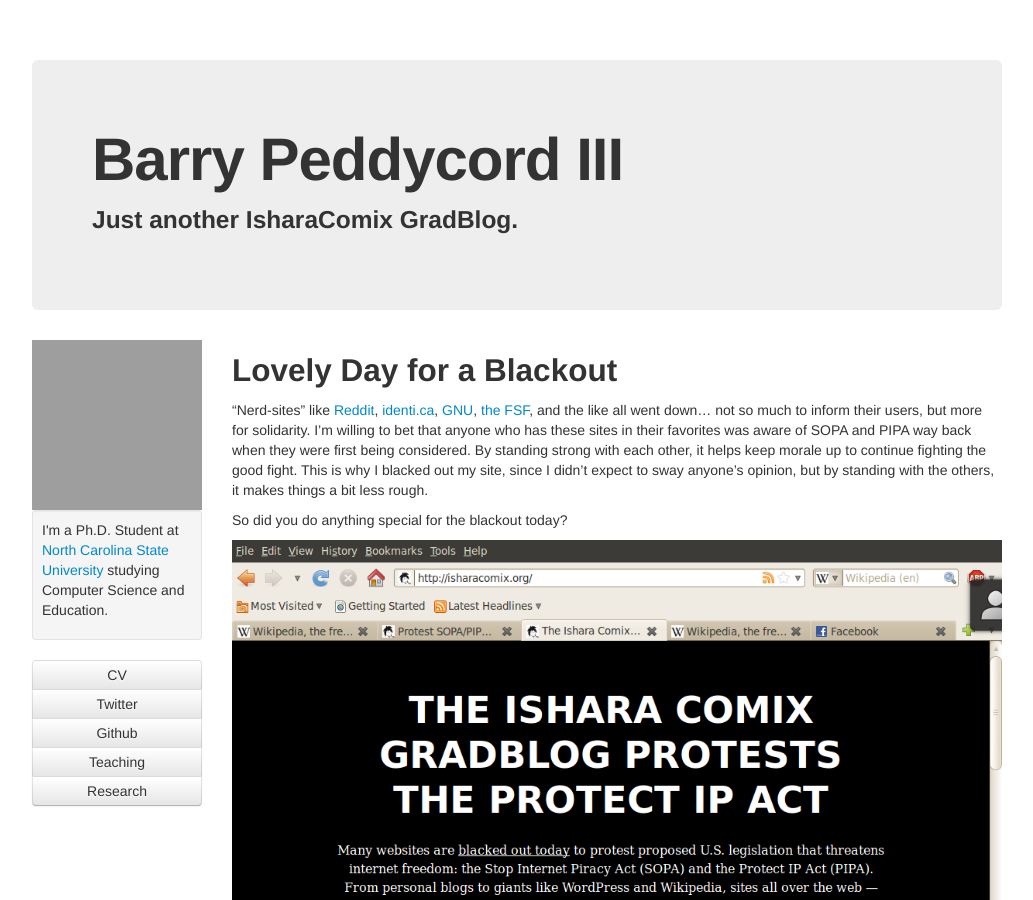
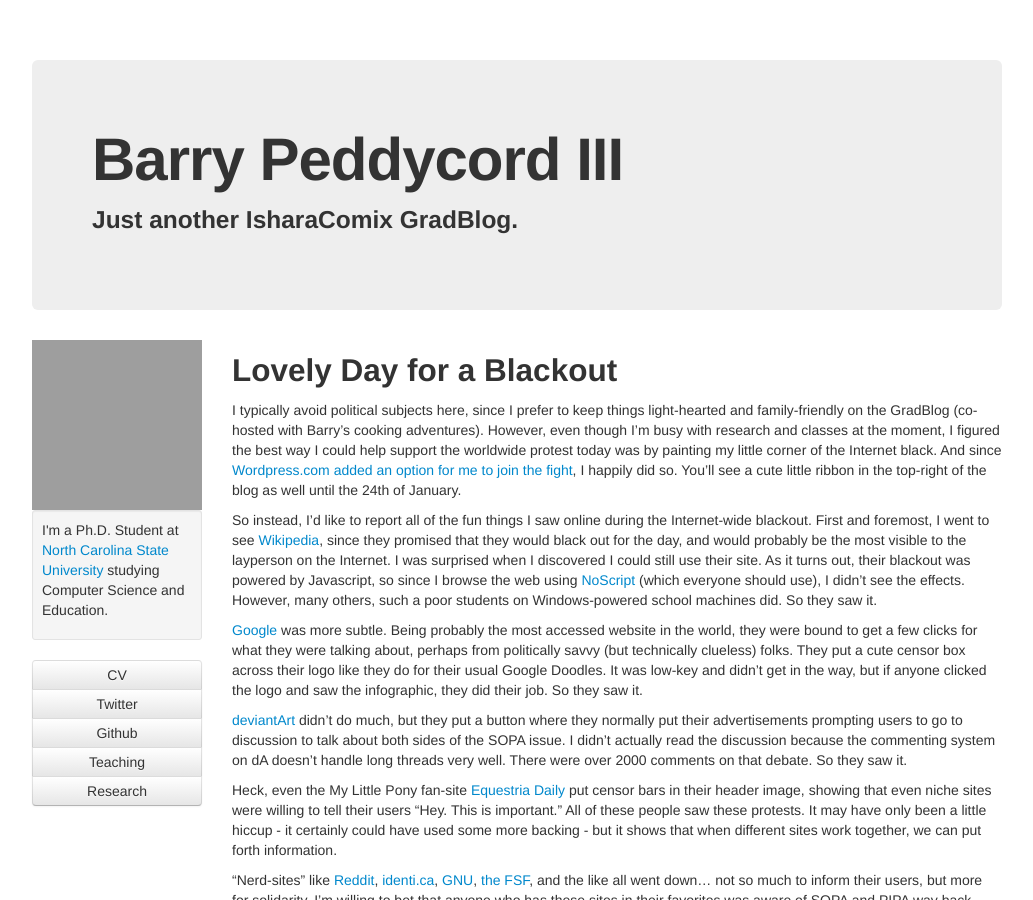
Before and after one commit to isharacomix/oldsite, a Jekyll site: the page built from _posts/2012-01-18-lovely-day-for-a-blackout.md, in a window 1280 px wide and 900 px high. Shown: the whole window, without its empty margins (123-1156 px from the left). Built offline with Jekyll 4.4.1, drawn with Linux system fonts in a browser that asks for light colours; comment, search, counter and statistics services are not loaded; grey boxes are pictures that could not be loaded.

Commit message:
Two posts.

```diff
--- a/_posts/2012-01-18-lovely-day-for-a-blackout.md
+++ b/_posts/2012-01-18-lovely-day-for-a-blackout.md
@@ -3,7 +3,15 @@
 title: Lovely Day for a Blackout
 ---
 
+I typically avoid political subjects here, since I prefer to keep things light-hearted and family-friendly on the GradBlog (co-hosted with Barry's cooking adventures). However, even though I'm busy with research and classes at the moment, I figured the best way I could help support the worldwide protest today was by painting my little corner of the Internet black. And since <a href="http://en.blog.wordpress.com/2012/01/18/join-our-censorship-protest/">Wordpress.com added an option for me to join the fight</a>, I happily did so. You'll see a cute little ribbon in the top-right of the blog as well until the 24th of January.
 
+So instead, I'd like to report all of the fun things I saw online during the Internet-wide blackout. First and foremost, I went to see <a href="http://wikipedia.org/">Wikipedia</a>, since they promised that they would black out for the day, and would probably be the most visible to the layperson on the Internet. I was surprised when I discovered I could still use their site. As it turns out, their blackout was powered by Javascript, so since I browse the web using <a href="http://noscript.net/">NoScript</a> (which everyone should use), I didn't see the effects. However, many others, such a poor students on Windows-powered school machines did. So they saw it.
+
+<a href="http://google.com">Google</a> was more subtle. Being probably the most accessed website in the world, they were bound to get a few clicks for what they were talking about, perhaps from politically savvy (but technically clueless) folks. They put a cute censor box across their logo like they do for their usual Google Doodles. It was low-key and didn't get in the way, but if anyone clicked the logo and saw the infographic, they did their job. So they saw it.
+
+<a href="http://deviantart.com">deviantArt</a> didn't do much, but they put a button where they normally put their advertisements prompting users to go to discussion to talk about both sides of the SOPA issue. I didn't actually read the discussion because the commenting system on dA doesn't handle long threads very well. There were over 2000 comments on that debate. So they saw it.
+
+Heck, even the My Little Pony fan-site <a href="http://equestriadaily.com">Equestria Daily</a> put censor bars in their header image, showing that even niche sites were willing to tell their users "Hey. This is important." All of these people saw these protests. It may have only been a little hiccup - it certainly could have used some more backing - but it shows that when different sites work together, we can put forth information.
 
 "Nerd-sites" like <a href="http://reddit.com">Reddit</a>, <a href="http://identi.ca">identi.ca</a>, <a href="http://gnu.org">GNU</a>, <a href="http://fsf.org">the FSF</a>, and the like all went down... not so much to inform their users, but more for solidarity. I'm willing to bet that anyone who has these sites in their favorites was aware of SOPA and PIPA way back when they were first being considered. By standing strong with each other, it helps keep morale up to continue fighting the good fight. This is why I blacked out my site, since I didn't expect to sway anyone's opinion, but by standing with the others, it makes things a bit less rough.
 
```
